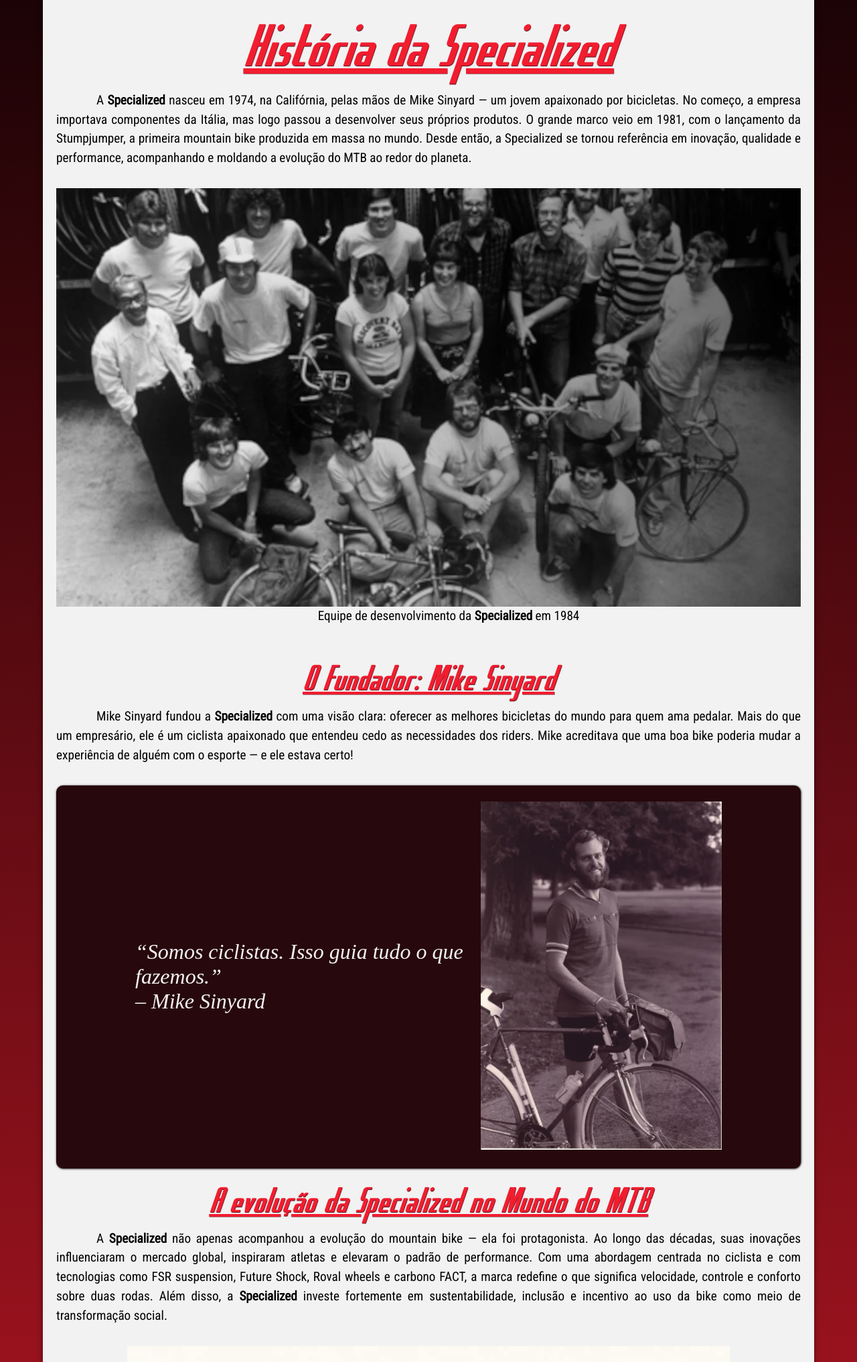
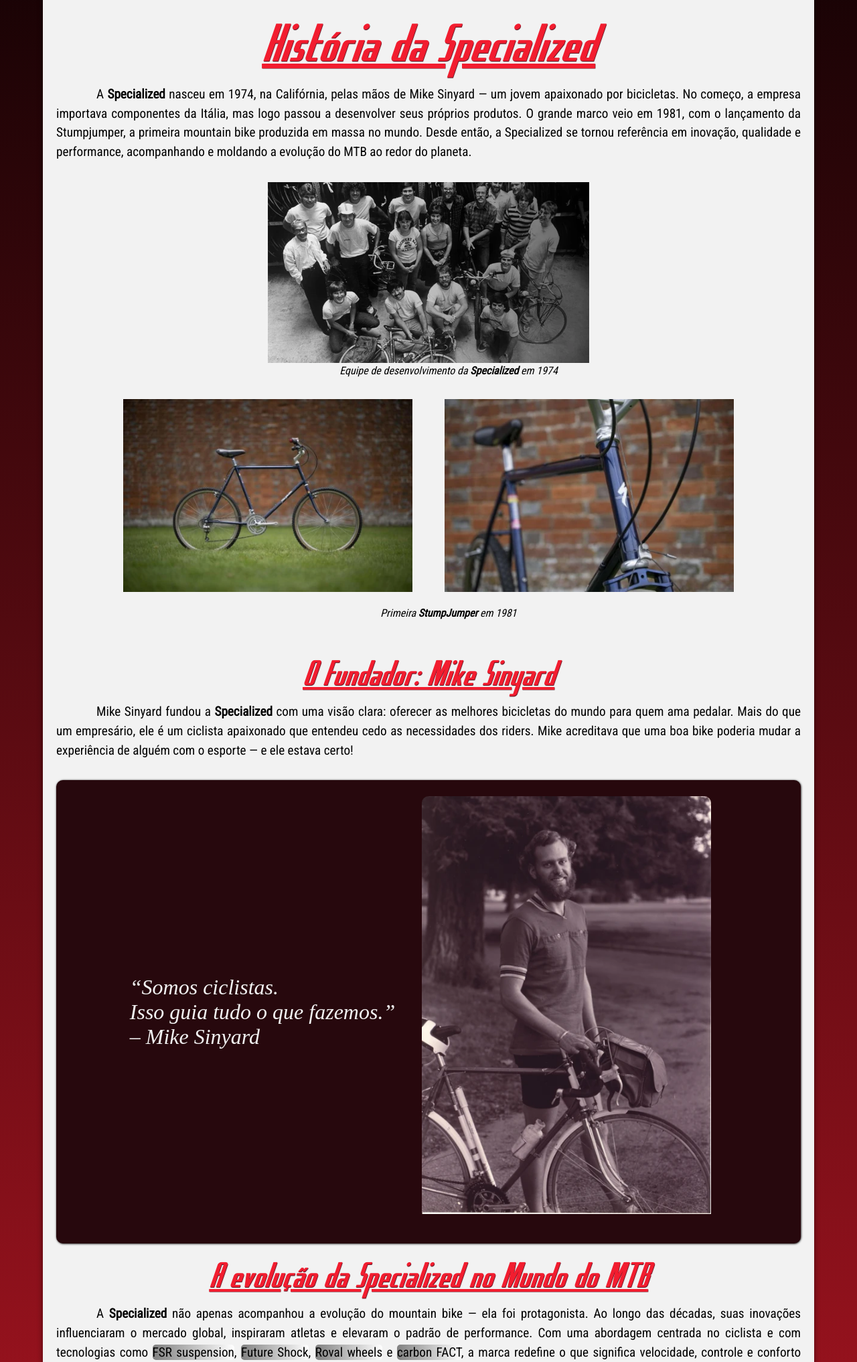
Before and after one commit to felipedev90/a-historia-da-specialized, a plain HTML site: page index.html in a window 1280 px wide. Shown: the part 448-2482 px from the top of the page at 67% size. Drawn offline with Linux system fonts and the light colour scheme.

Commit message:
Modificações

```diff
--- a/index.html
+++ b/index.html
@@ -31,11 +31,27 @@
                 <p>A <strong>Specialized</strong> nasceu em 1974, na Califórnia, pelas mãos de Mike Sinyard — um jovem apaixonado por bicicletas. No começo, a empresa importava componentes da Itália, mas logo passou a desenvolver seus próprios produtos.
                 O grande marco veio em 1981, com o lançamento da Stumpjumper, a primeira mountain bike produzida em massa no mundo. Desde então, a Specialized se tornou referência em inovação, qualidade e performance, acompanhando e moldando a evolução do MTB ao redor do planeta.</p>
 
-            <picture>
-                <source media="(max-width: 480px)" srcset="imagens/spz_team_1984_480p.webp" type="image/webp">
-                <img src="imagens/spz_team_1974_1024p.webp" alt="Specialized_team" id="banner">
-            </picture>
-            <p style="text-align: center;">Equipe de desenvolvimento da <strong>Specialized</strong> em 1984</p>
+                <picture id="spz_team">
+                    <source media="(max-width: 480px)" srcset="imagens/spz_team_1974_480p.webp" type="image/webp">
+                    <source media="(max-width: 1024px)" srcset="imagens/spz_team_1974_1024p.webp">
+                    <img src="imagens/spz_team_1974_480p.webp" alt="Specialized_team" id="team">
+                </picture>
+                <p style="text-align: center; font-style: italic; font-size: 1em;">Equipe de desenvolvimento da <strong>Specialized</strong> em 1974</p>
+
+            <div class="imagens-container">
+                <picture id="stumpjumper">
+                    <source media="(max-width: 480px)" srcset="imagens/stumpjumper_1981_480p.webp" type="image/webp">
+                    <source media="(max-width: 1024px)" srcset="imagens/stumpjumper_1981_1024p.webp" type="image/webp">
+                    <img src="imagens/stumpjumper_1981_480p.webp" alt="Stumpjumper_1981" id="stumpjumper_img">
+                </picture>
+                <picture id="stumpjumper2">
+                    <source media="(max-width: 480px)" srcset="imagens/stumpjumper_1981_2_480p.webp" type="image/webp">
+                    <source media="(max-width: 1024px)" srcset="imagens/stumpjumper_1981_2_1024p.webp" type="image/webp">
+                    <img src="imagens/stumpjumper_1981_2_480p.webp" alt="Stumpjumper_1981" id="stumpjumper_img2">
+                </picture>
+            </div>
+                <p style="text-align: center; font-style: italic; font-size: 1em;">Primeira <strong>StumpJumper</strong> em 1981</p>
+
 
         </section>
         <section id="fundador">
@@ -47,12 +63,13 @@
 
                 <section id="citacao-mike">
                     <div class="citacao-container">
-                        <blockquote>“Somos ciclistas. Isso guia tudo o que fazemos.” <br>– Mike Sinyard</blockquote>
+                        <blockquote>“Somos ciclistas.<br> Isso guia tudo o que fazemos.” <br>– Mike Sinyard</blockquote>
 
                         <div id="imagem-mike">
                             <picture>
+                                <source media="(max-width: 380px)" srcset="imagens/mike_380.webp" type="image/webp">
                                 <source media="(max-width: 480px)" srcset="imagens/mike_480p.webp" type="image/webp">
-                                <img src="imagens/mike_380p.webp" alt="Mike_Sinyard">
+                                <img src="imagens/mike_480p.webp" alt="Mike_Sinyard" id="mike_img">
                             </picture>
                         </div>
                     </div>
@@ -64,7 +81,7 @@
             <h2>A evolução da Specialized no Mundo do MTB</h2>
 
                 <p>A <strong>Specialized</strong> não apenas acompanhou a evolução do mountain bike — ela foi protagonista. Ao longo das décadas, suas inovações influenciaram o mercado global, inspiraram atletas e elevaram o padrão de performance.
-                Com uma abordagem centrada no ciclista e com tecnologias como FSR suspension, Future Shock, Roval wheels e carbono FACT, a marca redefine o que significa velocidade, controle e conforto sobre duas rodas.
+                Com uma abordagem centrada no ciclista e com tecnologias como <a href="https://www.youtube.com/watch?v=VgxKjk6LPyY" target="_blank">FSR suspension</a>, <a href="https://www.youtube.com/watch?v=DMT5AWpXZiA" target="_blank">Future Shock</a>, <a href="https://www.youtube.com/watch?v=DwNd8pMqI1o" target="_blank">Roval wheels</a> e <a href="https://www.youtube.com/watch?v=7M8BPlEbwq8" target="_blank">carbon FACT</a>, a marca redefine o que significa velocidade, controle e conforto sobre duas rodas.
                 Além disso, a <strong>Specialized</strong> investe fortemente em sustentabilidade, inclusão e incentivo ao uso da bike como meio de transformação social.</p>
 
                 <picture>
--- a/style.css
+++ b/style.css
@@ -92,7 +92,7 @@
     padding-bottom: 10px;
     font-family: var(--font2);
     text-align: center;
-    font-size: 5em;
+    font-size: 4.5em;
     font-weight: normal;
     color: #F21d2f;
     text-shadow: 0.5px 0.5px 0.8px var(--cor4);
@@ -106,6 +106,33 @@
     text-indent: 60px;
     line-height: 1.5em;
     padding-bottom: 30px;
+}
+
+.imagens-container {
+    display: flex;
+    justify-content: center;
+    align-items: center;
+    flex-wrap: wrap;
+}
+
+#team {
+    display: flex;
+    margin: auto;
+    max-width: 90%;
+}
+
+#stumpjumper_img {
+    display: flex;
+    margin: auto;
+    max-width: 90%;
+    padding-bottom: 20px;
+}
+
+#stumpjumper_img2 {
+    display: flex;
+    margin: auto;
+    max-width: 90%;
+    padding-bottom: 20px;
 }
 
 h2 {
@@ -148,10 +175,12 @@
     max-width: 500px;
 }
 
-.image-mike img {
-    max-width: 100%;
-    height: auto;
-    border-radius: 20px;
+#mike_img {
+    display: flex;
+    margin: auto;
+    max-width: 90%;
+    padding-bottom: 20px;
+    border-radius: 10px;
 }
 
 #evolucao p {
@@ -161,6 +190,13 @@
     text-indent: 60px;
     line-height: 1.5em;
     padding-bottom: 30px;
+}
+
+#evolucao a {
+    text-decoration: none;
+    color: var(--cor2);
+    background-image: linear-gradient(to right, var(--cor1), white);
+    border-radius: 5px;
 }
 
 #evolucao picture {
```
